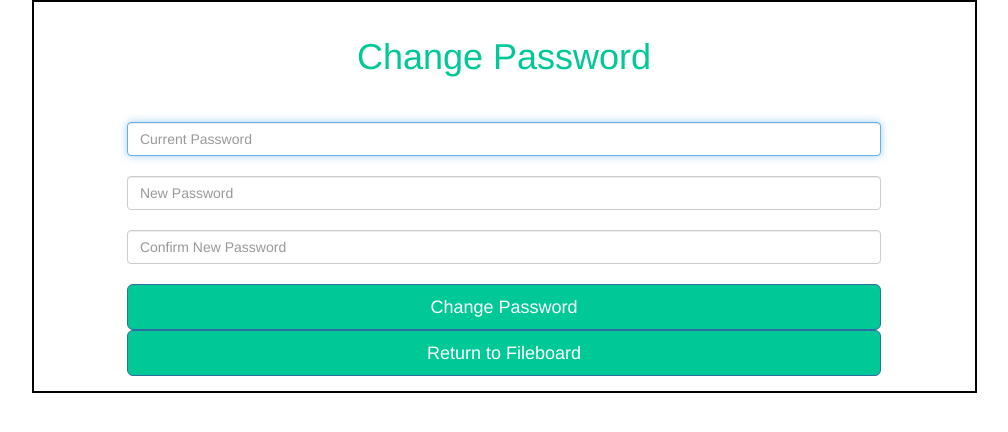
After one commit to bartektomas/FileBoard, a PHP site: page /settings.php in a window 1280 px wide. The commit adds this page. Shown: the top 432 px of the page, without its empty margins (136-1144 px from the left). Run offline with PHP 8.4, Linux system fonts and the light colour scheme.

Commit message:
Changing password now works.

```diff
--- a/fileboard.php
+++ b/fileboard.php
@@ -50,6 +50,7 @@
 					<?php
 						if (isset($_SESSION["valid"])) {
 							echo '<a class="navbar-right navbar-brand" href="logout.php">Logout</a>';
+							echo '<a class="navbar-right navbar-brand" href="settings.php">Settings</a>';
 							echo '<a class="navbar-right navbar-brand" href="help.php">Help</a>';
 							if ($_SESSION["isAdmin"]) {
 								echo '<a class="navbar-right navbar-brand" href="admin.php">Admin Panel</a>';
--- /dev/null
+++ b/settings.php
@@ -0,0 +1,141 @@
+<?php
+/*
+    Jeremy: This file should display the login form. One possibility is to display the form in HTML
+            and then submit the form via POST to this same page and authenticate there.
+            That way all the login code is in one file.
+
+            Can probably draw from some PHP login page example for most of this.
+*/
+
+// auto logout on page load
+session_start();
+//session_destroy();
+//session_start();
+$servername = "127.0.0.1";
+$username = "root";
+$password = "";
+$dbname = "fileboard";
+
+// Create connection
+$db = new mysqli($servername, $username, $password, $dbname);
+// start database connection with PDO object $conn
+//require_once 'database.php';
+
+$msg = '';
+
+
+// check login info if posted
+if (!empty($_POST['oldpw']) && !empty($_POST['newpw']) && !empty($_POST['cnfnewpw'])) {
+    //echo "something ";
+    //echo $_SESSION['userid'];
+    $result = $db->query("SELECT * FROM `users` WHERE userid = ".$_SESSION['userid']);
+    //$stmt = $stmt->execute( array($_SESSION['userid']));
+    //$result = $stmt->setFetchMode(PDO::FETCH_ASSOC);
+    $row = $result->fetch_assoc();
+    //echo $row['userid'];
+            if( password_verify($_POST['oldpw'], $row['password'])||$_POST['oldpw']===$row['password']){
+                if($_POST['newpw'] === $_POST['cnfnewpw']){
+                    $sql = "UPDATE users SET password = '".password_hash($_POST['newpw'], PASSWORD_DEFAULT)."' WHERE userid = ".$_SESSION['userid'];
+                    //echo $sql;
+                    if($db->query($sql) === true)
+                    {
+                        $msg = "Password Changed successfully.";
+                    }
+                }
+            }
+            else{
+                $msg = "Error Changing Password.";//echo "Broke";
+            }
+
+
+
+
+    if (!isset($_SESSION['valid'])) {
+        $msg = "An error occured.";
+    }
+}
+
+?>
+
+<!DOCTYPE html>
+<html>
+    <head>
+        <meta charset="utf-8">
+        <title>Settings</title>
+		<link rel="icon" href="favicon.ico" />
+        <link rel="stylesheet" href="https://maxcdn.bootstrapcdn.com/bootstrap/3.3.7/css/bootstrap.min.css" integrity="sha384-BVYiiSIFeK1dGmJRAkycuHAHRg32OmUcww7on3RYdg4Va+PmSTsz/K68vbdEjh4u" crossorigin="anonymous">
+        <link rel="stylesheet" href="login_style.css">
+    </head>
+    <body>
+        <div class="container">
+            <div class="row">
+                <div class="col-sm-1">
+                </div>
+                <div class="col-sm-10">
+                    <form class = "form-signin" role = "form" action = "<?php echo htmlspecialchars($_SERVER['PHP_SELF']); ?>" method = "post">
+                    <h1 class = "text-center">
+                        Change Password
+                    </h1>
+                    <div class="row">
+                        <div class="col-sm-1">
+                        </div>
+                        <div class="col-sm-10">
+                            <h4 class = "form-signin-heading"><?php echo $msg; ?></h4>
+                            <input type = "password" class = "form-control"
+                                    name = "oldpw" placeholder = "Current Password"
+                                    required autofocus>
+                        </div>
+                        <div class="col-sm-1">
+                        </div>
+                    </div>
+                    </br>
+                    <div class="row">
+                        <div class="col-sm-1">
+                        </div>
+                        <div class="col-sm-10">
+                            <input type = "password" class = "form-control"
+                                name = "newpw" placeholder = "New Password" required>
+                        </div>
+                        <div class="col-sm-1">
+                        </div>
+                    </div>
+                    </br>
+                    <div class="row">
+                        <div class="col-sm-1">
+                        </div>
+                        <div class="col-sm-10">
+                            <input type = "password" class = "form-control"
+                                name = "cnfnewpw" placeholder = "Confirm New Password" required>
+                        </div>
+                        <div class="col-sm-1">
+                        </div>
+                    </div>
+
+                    </br>
+                    <div class="row">
+                        <div class="col-sm-1">
+                        </div>
+                        <div class="col-sm-10">
+                            <button class = "btn btn-lg btn-primary btn-block" type = "submit"
+                                name = "login" id = "login-button">Change Password</button>
+                        </div>
+                        <div class="col-sm-1">
+                        </div>
+                    </div>
+                    <div class="row">
+                        <div class="col-sm-1">
+                        </div>
+                        <div class="col-sm-10">
+                            <button class = "btn btn-lg btn-primary btn-block" onclick="window.location.href='fileboard.php'">Return to Fileboard</button>
+                        </div>
+                        <div class="col-sm-1">
+                        </div>
+                    </div>
+                    </form>
+                </div>
+                        <div class="col-sm-1">
+                </div>
+            </div>
+        </div>
+    </body>
+</html>
```
